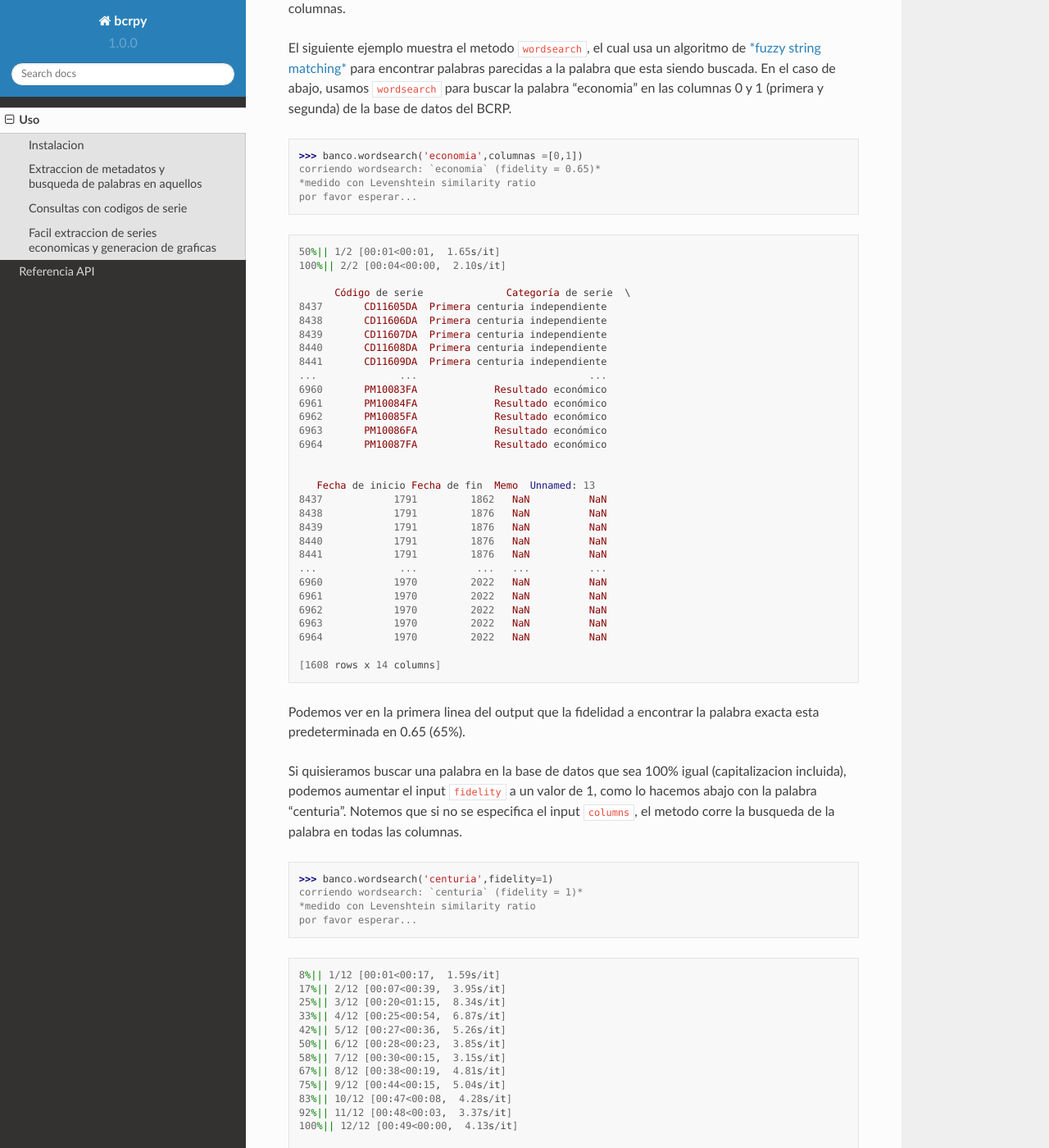
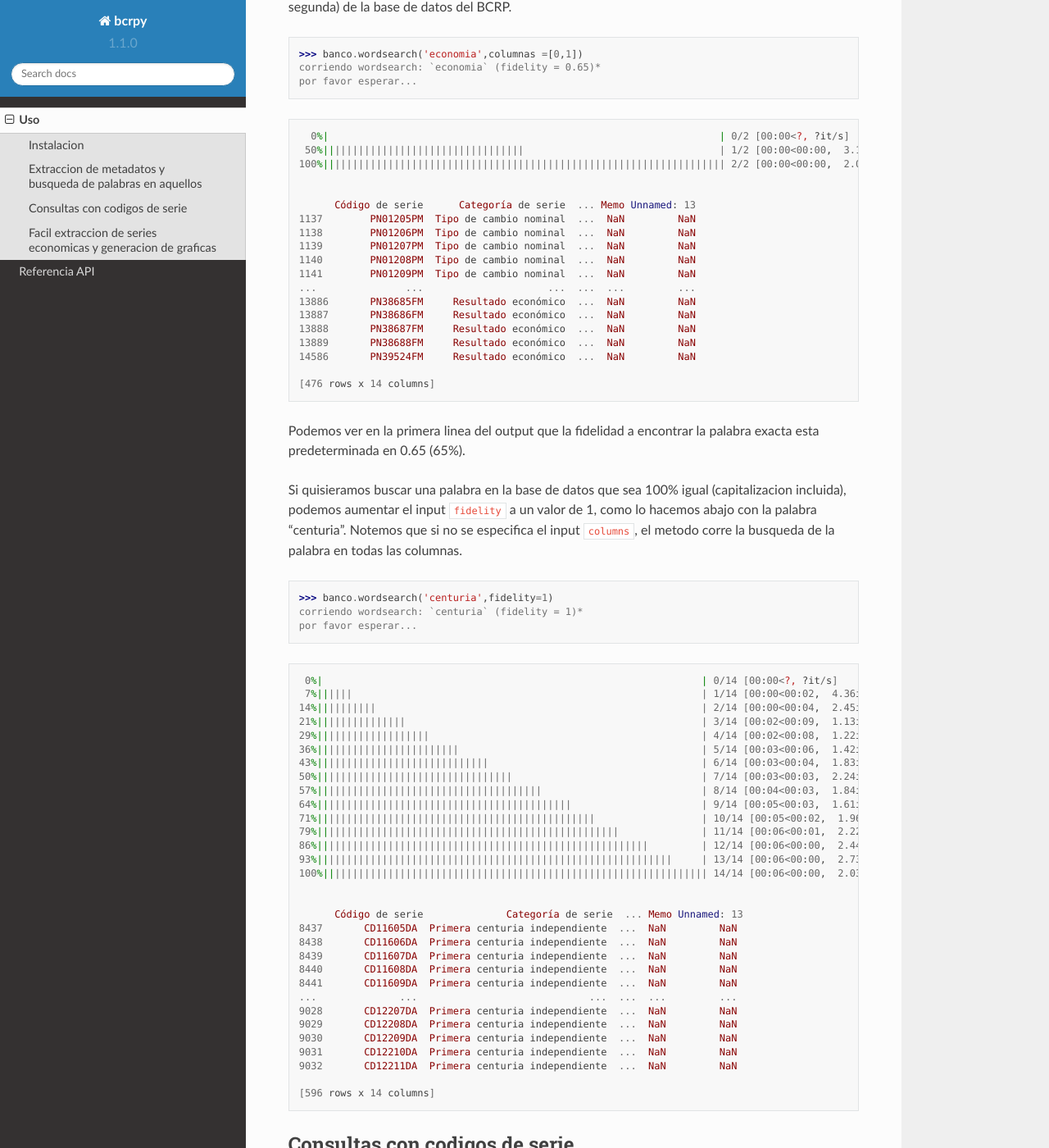
Before and after one commit to andrewrgarcia/bcrpy, a Sphinx documentation site: the page built from docs/source/usage.rst, in a window 1280 px wide and 1400 px high, scrolled down 1081 px. Shown: the whole window at 82% size. Built offline with Sphinx 7.4.7 and the Read the Docs theme 2.0.0, drawn with Linux system fonts in a browser that asks for light colours; some of the changed text lies outside the part shown.

Commit message:
set-up kwarg in GET for user-defined codeseries columnar order; change algorithm for wordsearch (5x computing runtime improvement over Levenshtein code); display for GET; add load save to csv global methods

```diff
--- a/docs/source/api.rst
+++ b/docs/source/api.rst
@@ -1,7 +1,5 @@
 Referencia API
 ================
-
-Ver
 
 .. autoclass:: bcrpy.Marco
    :members:
--- a/docs/source/conf.py
+++ b/docs/source/conf.py
@@ -6,8 +6,8 @@ project = 'bcrpy'
 copyright = '2023, Andrew Garcia'
 author = 'Andrew Garcia, Ph.D.'
 
-release = '1.0'
-version = '1.0.0'
+release = '1.1'
+version = '1.1.0'
 
 # -- General configuration
 
--- a/docs/source/usage.rst
+++ b/docs/source/usage.rst
@@ -47,42 +46,29 @@ En el caso de abajo, usamos ``wordsearch`` para buscar la palabra "economia" en
 
 >>> banco.wordsearch('economia',columnas =[0,1])
 corriendo wordsearch: `economia` (fidelity = 0.65)*
-*medido con Levenshtein similarity ratio
 por favor esperar...
 
 .. code-block:: ruby
 
-   50%|| 1/2 [00:01<00:01,  1.65s/it]
-   100%|| 2/2 [00:04<00:00,  2.10s/it]
-
-         Código de serie              Categoría de serie  \
-   8437       CD11605DA  Primera centuria independiente
-   8438       CD11606DA  Primera centuria independiente
-   8439       CD11607DA  Primera centuria independiente
-   8440       CD11608DA  Primera centuria independiente
-   8441       CD11609DA  Primera centuria independiente
-   ...              ...                             ...
-   6960       PM10083FA             Resultado económico
-   6961       PM10084FA             Resultado económico
-   6962       PM10085FA             Resultado económico
-   6963       PM10086FA             Resultado económico
-   6964       PM10087FA             Resultado económico
+     0%|                                                                  | 0/2 [00:00<?, ?it/s]
+    50%||||||||||||||||||||||||||||||||||                                 | 1/2 [00:00<00:00,  3.17it/s]
+   100%|||||||||||||||||||||||||||||||||||||||||||||||||||||||||||||||||||| 2/2 [00:00<00:00,  2.07it/s]
 
 
-      Fecha de inicio Fecha de fin  Memo  Unnamed: 13
-   8437            1791         1862   NaN          NaN
-   8438            1791         1876   NaN          NaN
-   8439            1791         1876   NaN          NaN
-   8440            1791         1876   NaN          NaN
-   8441            1791         1876   NaN          NaN
-   ...              ...          ...   ...          ...
-   6960            1970         2022   NaN          NaN
-   6961            1970         2022   NaN          NaN
-   6962            1970         2022   NaN          NaN
-   6963            1970         2022   NaN          NaN
-   6964            1970         2022   NaN          NaN
+         Código de serie      Categoría de serie  ... Memo Unnamed: 13
+   1137        PN01205PM  Tipo de cambio nominal  ...  NaN         NaN
+   1138        PN01206PM  Tipo de cambio nominal  ...  NaN         NaN
+   1139        PN01207PM  Tipo de cambio nominal  ...  NaN         NaN
+   1140        PN01208PM  Tipo de cambio nominal  ...  NaN         NaN
+   1141        PN01209PM  Tipo de cambio nominal  ...  NaN         NaN
+   ...               ...                     ...  ...  ...         ...
+   13886       PN38685FM     Resultado económico  ...  NaN         NaN
+   13887       PN38686FM     Resultado económico  ...  NaN         NaN
+   13888       PN38687FM     Resultado económico  ...  NaN         NaN
+   13889       PN38688FM     Resultado económico  ...  NaN         NaN
+   14586       PN39524FM     Resultado económico  ...  NaN         NaN
 
-   [1608 rows x 14 columns]
+   [476 rows x 14 columns]
 
 Podemos ver en la primera linea del output que la fidelidad a encontrar la palabra exacta esta predeterminada en 0.65 (65%).
 
@@ -92,57 +78,44 @@ el metodo corre la busqueda de la palabra en todas las columnas.
 
 >>> banco.wordsearch('centuria',fidelity=1)
 corriendo wordsearch: `centuria` (fidelity = 1)*
-*medido con Levenshtein similarity ratio
 por favor esperar...
 
 .. code-block:: ruby
 
-   8%|| 1/12 [00:01<00:17,  1.59s/it]
-   17%|| 2/12 [00:07<00:39,  3.95s/it]
-   25%|| 3/12 [00:20<01:15,  8.34s/it]
-   33%|| 4/12 [00:25<00:54,  6.87s/it]
-   42%|| 5/12 [00:27<00:36,  5.26s/it]
-   50%|| 6/12 [00:28<00:23,  3.85s/it]
-   58%|| 7/12 [00:30<00:15,  3.15s/it]
-   67%|| 8/12 [00:38<00:19,  4.81s/it]
-   75%|| 9/12 [00:44<00:15,  5.04s/it]
-   83%|| 10/12 [00:47<00:08,  4.28s/it]
-   92%|| 11/12 [00:48<00:03,  3.37s/it]
-   100%|| 12/12 [00:49<00:00,  4.13s/it]
+    0%|                                                                | 0/14 [00:00<?, ?it/s]
+    7%||||||                                                           | 1/14 [00:00<00:02,  4.36it/s]
+   14%||||||||||                                                       | 2/14 [00:00<00:04,  2.45it/s]
+   21%|||||||||||||||                                                  | 3/14 [00:02<00:09,  1.13it/s]
+   29%|||||||||||||||||||                                              | 4/14 [00:02<00:08,  1.22it/s]
+   36%||||||||||||||||||||||||                                         | 5/14 [00:03<00:06,  1.42it/s]
+   43%|||||||||||||||||||||||||||||                                    | 6/14 [00:03<00:04,  1.83it/s]
+   50%|||||||||||||||||||||||||||||||||                                | 7/14 [00:03<00:03,  2.24it/s]
+   57%||||||||||||||||||||||||||||||||||||||                           | 8/14 [00:04<00:03,  1.84it/s]
+   64%|||||||||||||||||||||||||||||||||||||||||||                      | 9/14 [00:05<00:03,  1.61it/s]
+   71%|||||||||||||||||||||||||||||||||||||||||||||||                  | 10/14 [00:05<00:02,  1.96it/s]
+   79%|||||||||||||||||||||||||||||||||||||||||||||||||||              | 11/14 [00:06<00:01,  2.22it/s]
+   86%||||||||||||||||||||||||||||||||||||||||||||||||||||||||         | 12/14 [00:06<00:00,  2.44it/s]
+   93%||||||||||||||||||||||||||||||||||||||||||||||||||||||||||||     | 13/14 [00:06<00:00,  2.73it/s]
+   100%||||||||||||||||||||||||||||||||||||||||||||||||||||||||||||||||| 14/14 [00:06<00:00,  2.03it/s]
 
-         Código de serie              Categoría de serie  \
-   8437       CD11605DA  Primera centuria independiente
-   8438       CD11606DA  Primera centuria independiente
-   8439       CD11607DA  Primera centuria independiente
-   8440       CD11608DA  Primera centuria independiente
-   8441       CD11609DA  Primera centuria independiente
-   ...              ...                             ...
-   9028       CD12207DA  Primera centuria independiente
-   9029       CD12208DA  Primera centuria independiente
-   9030       CD12209DA  Primera centuria independiente
-   9031       CD12210DA  Primera centuria independiente
-   9032       CD12211DA  Primera centuria independiente
 
-      Fecha de inicio Fecha de fin  Memo  Unnamed: 13
-   8437            1791         1862   NaN          NaN
-   8438            1791         1876   NaN          NaN
-   8439            1791         1876   NaN          NaN
-   8440            1791         1876   NaN          NaN
-   8441            1791         1876   NaN          NaN
-   ...              ...          ...   ...          ...
-   9028            1926         1933   NaN          NaN
-   9029            1918         1924   NaN          NaN
-   9030            1918         1924   NaN          NaN
-   9031            1922         1933   NaN          NaN
-   9032            1921         1933   NaN          NaN
+         Código de serie              Categoría de serie  ... Memo Unnamed: 13
+   8437       CD11605DA  Primera centuria independiente  ...  NaN         NaN
+   8438       CD11606DA  Primera centuria independiente  ...  NaN         NaN
+   8439       CD11607DA  Primera centuria independiente  ...  NaN         NaN
+   8440       CD11608DA  Primera centuria independiente  ...  NaN         NaN
+   8441       CD11609DA  Primera centuria independiente  ...  NaN         NaN
+   ...              ...                             ...  ...  ...         ...
+   9028       CD12207DA  Primera centuria independiente  ...  NaN         NaN
+   9029       CD12208DA  Primera centuria independiente  ...  NaN         NaN
+   9030       CD12209DA  Primera centuria independiente  ...  NaN         NaN
+   9031       CD12210DA  Primera centuria independiente  ...  NaN         NaN
+   9032       CD12211DA  Primera centuria independiente  ...  NaN         NaN
 
    [596 rows x 14 columns]
 
-.. autofunction:: bcrpy.Marco.wordsearch
-
 Consultas con codigos de serie
 ---------------------------------
-.. autofunction:: bcrpy.Marco.query
 
 Tambien podemos hacer consultas individuales de un codigo de serie con el metodo ``query``, para que nos den la informacion mas organizada en una estructura de mapa (json).
 Abajo, hacemos dos consultas con dos codigos de serie de la database:
@@ -212,35 +185,49 @@ Como podemos ver abajo, estos datos son almacenados en la variable ``df``, la cu
    import matplotlib.pyplot as plt
 
    #escoger los inputs de los datos que se desean extraer del BCRPData (otros datos como banco.idioma (='ing') son predeterminados, pero tambien se pueden cambiar)
-   banco.codigos = ['PN00015MM','PN01289PM','PD39793AM','PN01273PM']
+   banco.codigos = ['PN01273PM','PN00015MM','PN01289PM','PD39793AM']
    banco.fechaini = '2011-1'
    banco.fechafin = '2021-1'
 
    banco.state_inputs()			# mostrar el estado actual de los inputs escogidos
 
-   df = banco.GET()	# obtener informacion de los inputs escogidos (arriba) con el API del BCRP
+   # obtener informacion de los inputs seleccionados (arriba) en el mismo orden
+   df = banco.GET()
 
    #graficos (plots)
    for name in df.columns:
       plt.figure(figsize=(9, 4))
       banco.plot(df[name],name,12)
-
    plt.show()
 
-.. code-block:: ruby
 
-   [Out]
+``corriendo estado actual de todas las variables constructoras...``
 
-   corriendo estado actual de todas las variables constructoras...
+.. table::
+   :widths: 10 5 40
 
-   self.metadata = <class 'pandas.core.frame.DataFrame'> size: (14858, 14)
-   self.codigos = ['PN00015MM', 'PN01289PM', 'PD39793AM', 'PN01273PM']
-   self.formato = json
-   self.fechaini = 2011-1
-   self.fechafin = 2021-1
-   self.idioma = ing
+   ================ === ===========================================
+   objeto.metadata   =     <class 'pandas.core.frame.DataFrame'> size: (14858, 14)
+   objeto.codigos    =     ['PN01273PM', 'PN00015MM', 'PN01289PM', 'PD39793AM']
+   objeto.formato    =     json
+   objeto.fechaini   =     2011-1
+   objeto.fechafin   =     2021-1
+   objeto.idioma     =     ing
+   ================ === ===========================================
 
-   https://estadisticas.bcrp.gob.pe/estadisticas/series/api/PN00015MM-PN01289PM-PD39793AM-PN01273PM/json/2011-1/2021-1/ing
+``Orden de datos determinados por usuario:``
+
+.. table::
+   :widths: 10 20 50
+
+   ====== ===================== ================================
+    1       PN01273PM            Índice de precios Lima Metropolitana (var% 12 meses) - IPC
+    2       PN00015MM            Cuentas monetarias de las sociedades creadoras de depósito - Activos Internos Netos - Crédito al Sector Privado - ME (millones US$)
+    3       PN01289PM            Índice de precios Lima Metropolitana (índice 2009 = 100) (descontinuada) - IPC Sin Alimentos y Energía
+    4       PD39793AM            Expectativas empresariales sectoriales - Índice de expectativas del sector a 12 meses - Servicios
+   ====== ===================== ================================
+
+https://estadisticas.bcrp.gob.pe/estadisticas/series/api/PN01273PM-PN00015MM-PN01289PM-PD39793AM/json/2011-1/2021-1/ing
 
 
 .. image:: ../img/Figure_1.png
@@ -259,11 +246,11 @@ Como podemos ver abajo, estos datos son almacenados en la variable ``df``, la cu
   :width: 600
   :alt: figure 4
 
-.. autofunction:: bcrpy.Marco.plot
 
-Las graficas no se imprimen en el orden que se alistan en banco.codigos, pero en el orden que aparecen en las columnas en BCRPData.
+El orden de las columnas en la tabla de datos ``pandas.DataFrame`` ``"df"`` ahora se colocan en el mismo orden en el cual han sido colocados  por el usuario en la variable ``banco.codigos``
+como opcion predeterminada. Si se desea usar el orden definido por BCRPData, reemplazar ``banco.GET()`` por ``banco.GET(orden=False)``.
 
-Si se necesita consultar la identidad de los nombres de serie con sus codigos (y viceversa), este se puede hacer, nuevamente, con el metodo ``query``, demostrado abajo:
+La identidad de los nombres de serie con sus codigos, y en si cualquier lista con `x` codigos de series, se puede consultar con una iteracion del metodo ``query``, demostrado abajo:
 
 >>> [banco.query(codigo) for codigo in banco.codigos]   #referencia, codigos
 
@@ -271,6 +258,24 @@ Si se necesita consultar la identidad de los nombres de serie con sus codigos (y
 
    [Out]
 
+   corriendo query para PN01273PM...
+
+   PN01273PM es indice 1198 en metadatos
+   {
+         "Código de serie": "PN01273PM",
+         "Categoría de serie": "Inflación",
+         "Grupo de serie": "Índice de precios Lima Metropolitana (var% 12 meses)",
+         "Nombre de serie": "IPC",
+         "Fuente": "INEI",
+         "Frecuencia": "Mensual",
+         "Fecha de creación": "2022-04-08",
+         "Grupo de publicación": "Índice de precios al consumidor y tipo de cambio real",
+         "Área que publica": "Departamento de Estadísticas de Precios",
+         "Fecha de actualización": "2023-03-09",
+         "Fecha de inicio": "Abr-1950",
+         "Fecha de fin": "Sep-2022",
+         "Memo": NaN
+   }
    corriendo query para PN00015MM...
 
    PN00015MM es indice 14 en metadatos
@@ -325,21 +330,3 @@ Si se necesita consultar la identidad de los nombres de serie con sus codigos (y
          "Fecha de fin": "Sep-2022",
          "Memo": NaN
    }
-   corriendo query para PN01273PM...
-
-   PN01273PM es indice 1198 en metadatos
-   {
-         "Código de serie": "PN01273PM",
-         "Categoría de serie": "Inflación",
-         "Grupo de serie": "Índice de precios Lima Metropolitana (var% 12 meses)",
-         "Nombre de serie": "IPC",
-         "Fuente": "INEI",
-         "Frecuencia": "Mensual",
-         "Fecha de creación": "2022-04-08",
-         "Grupo de publicación": "Índice de precios al consumidor y tipo de cambio real",
-         "Área que publica": "Departamento de Estadísticas de Precios",
-         "Fecha de actualización": "2023-03-09",
-         "Fecha de inicio": "Abr-1950",
-         "Fecha de fin": "Sep-2022",
-         "Memo": NaN
-   }
--- a/pyproject.toml
+++ b/pyproject.toml
@@ -1,6 +1,6 @@
 [tool.poetry]
 name = "bcrpy"
-version = "1.0.0"
+version = "1.1.0"
 description = "Un cliente API para la extraccion, consulta y analisis de la base de datos BCRPData del Banco Central de Reserva del Peru (BCRP)"
 authors = ["andrewrgarcia <garcia.gtr@gmail.com>"]
 license = "MIT"
```
Also changed, not shown: other parts of docs/source/usage.rst (+0 -1 lines), docs/img/Figure_1.png, docs/img/Figure_2.png, docs/img/Figure_3.png, docs/img/Figure_4.png, 5 other files.
